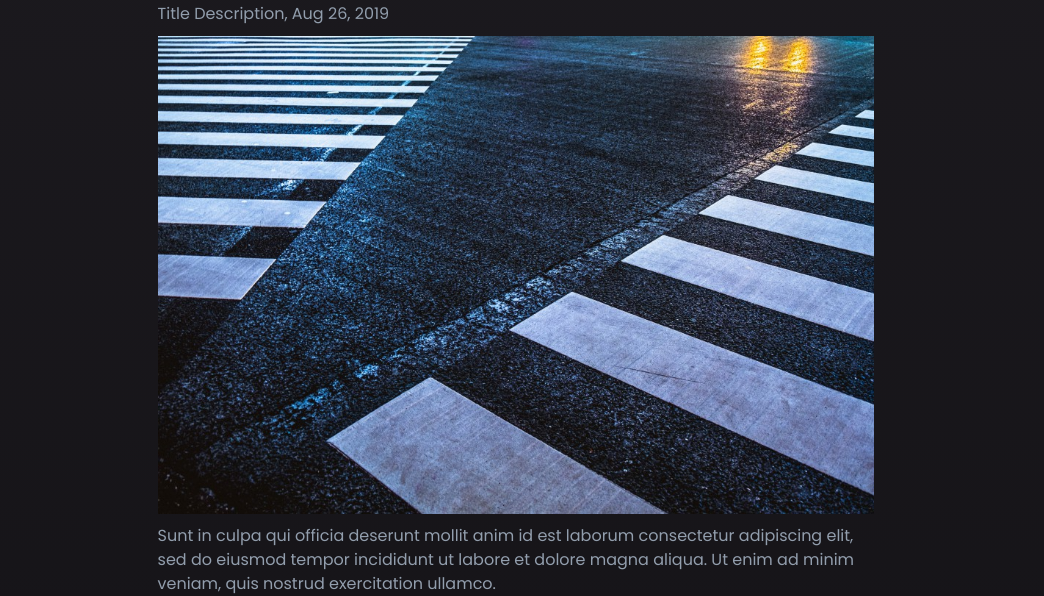
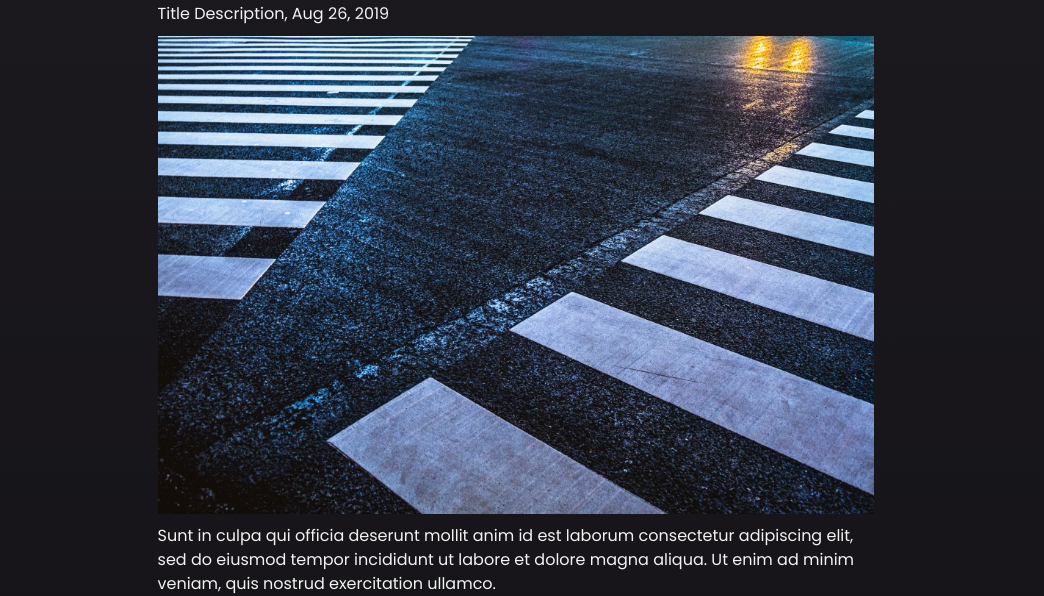
Before and after one commit to Build-Week-Safe-Routes/Marketing-Page, a plain HTML site: page blog.html in a window 1280 px wide. Shown: the part 211-807 px from the top of the page, without its empty margins (124-1168 px from the left). Drawn offline with Linux system fonts and the light colour scheme.

Commit message:
edit font color text for the blog

```diff
--- a/less/blog-page.less
+++ b/less/blog-page.less
@@ -16,6 +16,7 @@
   }
 
   p {
+    color: @white;
     margin-top: 10px;
     width: 70%;
   }
```
Also changed, not shown: css/index.css.
